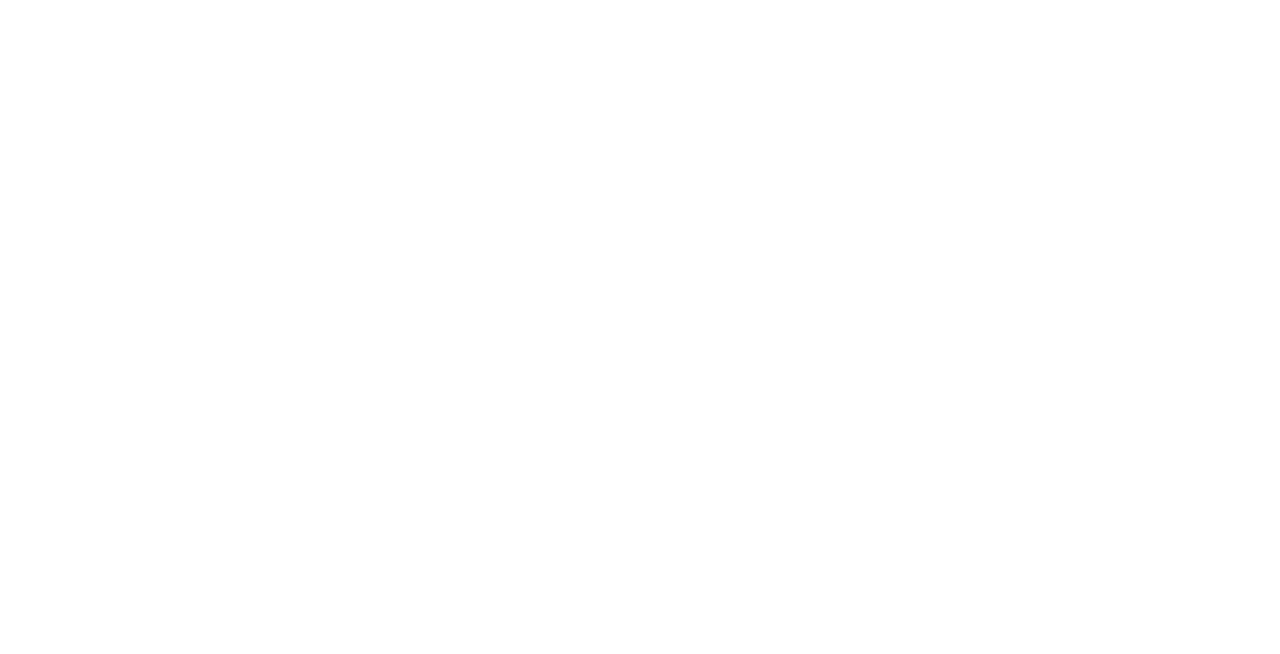
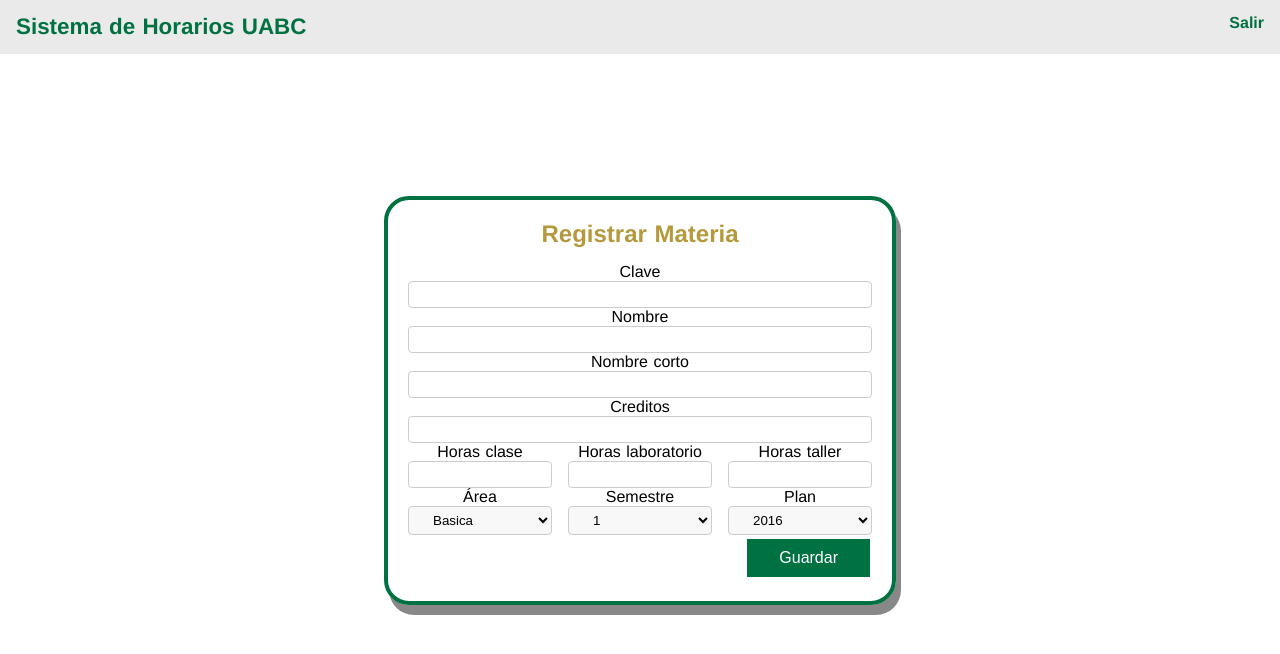
Before and after one commit to pedro-m-g/timetables-app, a Nuxt app: page /Forms/MateriasForm in a window 1280 px wide. Before the commit this address had no page. Shown: the top 654 px of the page. Built offline with nearby package versions, Linux system fonts and the light colour scheme.

Commit message:
Registrar recursos

```diff
--- a/components/MenuView.vue
+++ b/components/MenuView.vue
@@ -13,6 +13,7 @@
                     {{ type.name }}
                 </nuxt-link>
           </li>
+          <li class="element"><a href="/registerMenu" >Registrar</a></li>
     </ul>
  </div>
     </div>
--- /dev/null
+++ b/pages/Forms/MateriasForm.vue
@@ -0,0 +1,137 @@
+<template>
+  <section class="container">
+    <div class="navBar">
+      <LoggedNavbar/>
+    </div>
+
+    <div class="box">
+      <h1> Registrar Materia</h1>
+      <form class="form">
+        <label for="fclave">Clave</label>
+        <input type="text" id="fclave" name="clave">
+
+        <label for="fnombre">Nombre</label>
+        <input type="text" id="fnombre" name="clave">
+
+        <label for="fnombrec">Nombre corto</label>
+        <input type="text" id="fnombrec" name="clave">
+
+        <label for="fcreditos">Creditos</label>
+        <input type="text" id="fcreditos" name="clave">
+
+        <div class="test">
+
+          <label for="fhc">Horas clase</label>
+          <input type="text" id="fhc" name="clave">
+
+          <label for="fhl">Horas laboratorio</label>
+          <input type="text" id="fhl" name="clave">
+
+          <label for="fht">Horas taller</label>
+          <input type="text" id="fht" name="clave">
+        </div>
+
+        <div class="test">
+
+          <label for="farea">Área</label>
+          <select id="area" name="farea">
+            <option value="basica">Basica</option>
+            <option value="disciplinaria">Disciplinaria</option>
+            <option value="terminal">Terminal</option>
+          </select>
+
+          <label for="fsemestre">Semestre</label>
+          <select id="semestre" name="fsemestre">
+            <option value="1">1</option>
+            <option value="2">2</option>
+            <option value="3">3</option>
+          </select>
+
+          <label for="fplan">Plan</label>
+          <select id="plan" name="fplan">
+            <option value="1">2016</option>
+            <option value="2">2</option>
+            <option value="3">3</option>
+          </select>
+
+        </div>
+        <input class="saveButton" type="submit" name="" value="Guardar">
+      </form>
+
+    </div>
+  </section>
+</template>
+
+<script>
+import LoggedNavbar from '~/components/LoggedNavbar.vue'
+export default {
+  components: {
+      LoggedNavbar
+  }
+};
+</script>
+
+
+<style scoped>
+
+.saveButton{
+  float: right;
+  background-color: #007141;
+  border: none;
+  font-size: 16px;
+  margin: 4px 2px;
+  padding: 10px 32px;
+  color: white;
+
+}
+
+.test{
+  column-count: 3;
+}
+
+input, label {
+    display:block;
+}
+
+h1{
+  padding-bottom: 15px;
+  color: #B49A3D;
+}
+
+
+.box{
+  border: 4px solid #007141;
+  border-radius: 25px;
+  width: 40%;
+  height: 40%;
+  background-color: #FFFFF;
+  box-shadow: 5px 10px #888888;
+  margin: auto;
+  padding: 20px;
+}
+
+.container {
+  min-height: 100vh;
+  display: flex;
+  justify-content: center;
+  align-items: center;
+  text-align: center;
+}
+
+.navBar{
+  position: absolute;
+  top: 0px;
+  left: 0px;
+  width: 100%;
+}
+
+input[type=text], select {
+    width: 100%;
+    padding: 5px 20px;
+    margin: 8px 2;
+    display: inline-block;
+    border: 1px solid #ccc;
+    border-radius: 4px;
+}
+
+</style>
--- /dev/null
+++ b/pages/registerMenu.vue
@@ -0,0 +1,74 @@
+<template>
+	<section class="container">
+		<div class="navBar">
+			<LoggedNavbar/>
+		</div>
+
+		<div class="box">
+			<h1> Registrar </h1>
+			<div class="">
+				<a href="#"><div class="grid-item">Aulas</div></a>
+				<a href="#"><div class="grid-item">Academicos</div></a>
+				<a href="/Forms/MateriasForm"><div class="grid-item">Materias</div></a>
+				<div class="grid-item">...</div>
+
+			</div>
+		</div>
+	</section>
+</template>
+
+<script>
+import LoggedNavbar from '~/components/LoggedNavbar.vue'
+export default {
+  components: {
+      LoggedNavbar
+  }
+};
+</script>
+
+
+<style scoped>
+
+h1{
+  padding-bottom: 15px;
+  color: #B49A3D;
+}
+
+
+.box{
+  border: 4px solid #007141;
+  border-radius: 25px;
+  width: 40%;
+  height: 40%;
+  background-color: #FFFFF;
+  box-shadow: 5px 10px #888888;
+  margin: auto;
+  padding: 10px;
+}
+
+.container {
+  min-height: 100vh;
+  display: flex;
+  justify-content: center;
+  align-items: center;
+  text-align: center;
+}
+
+.navBar{
+  position: absolute;
+  top: 0px;
+  left: 0px;
+  width: 100%;
+}
+
+.grid-item{
+	margin:0 1% 1% 0;
+	float:left;
+	clear:none;
+	width:48%;
+	height:100%;
+	border:3px solid  #007141;
+	border-radius: 25px;
+}
+
+</style>
```
